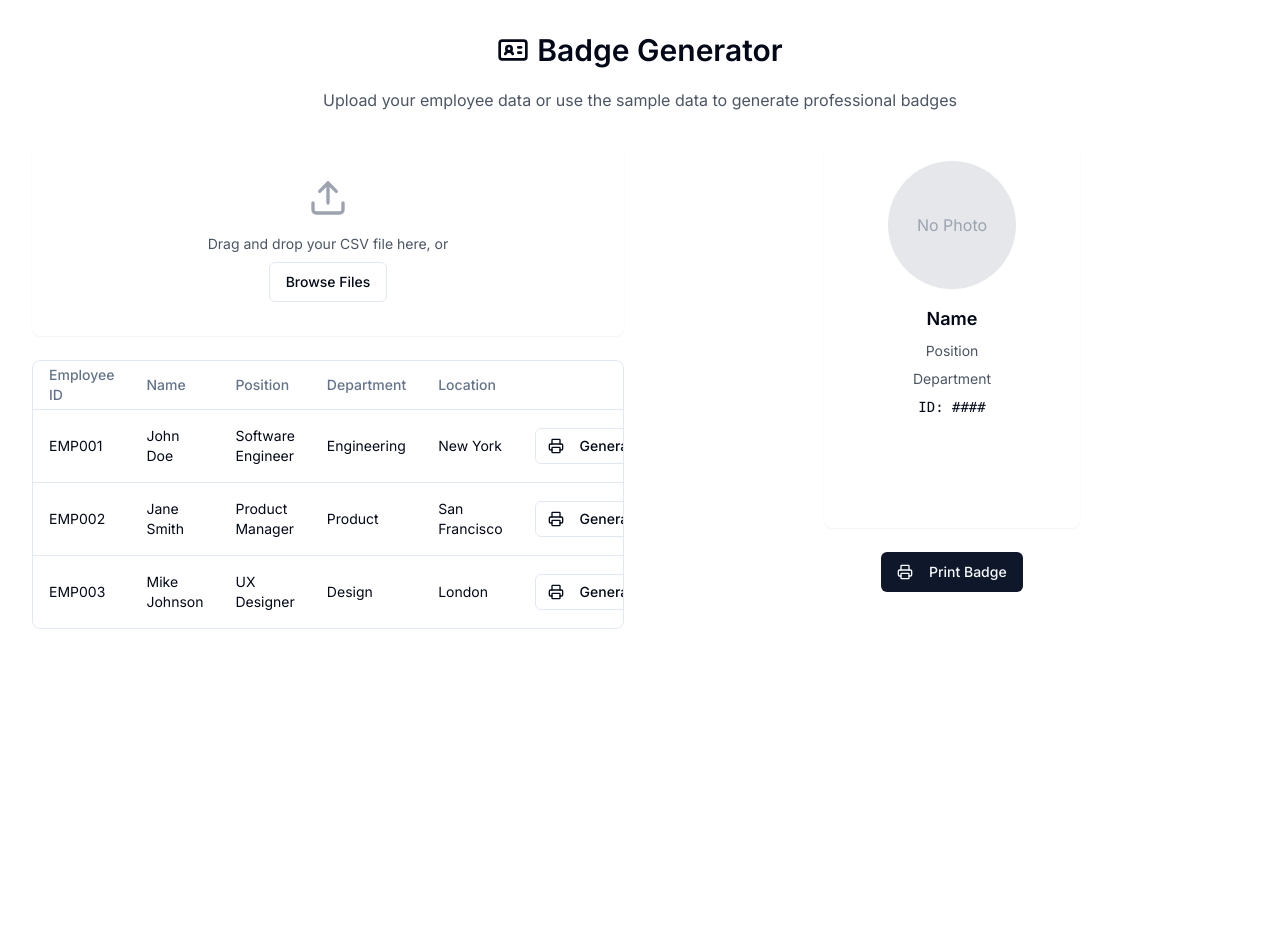
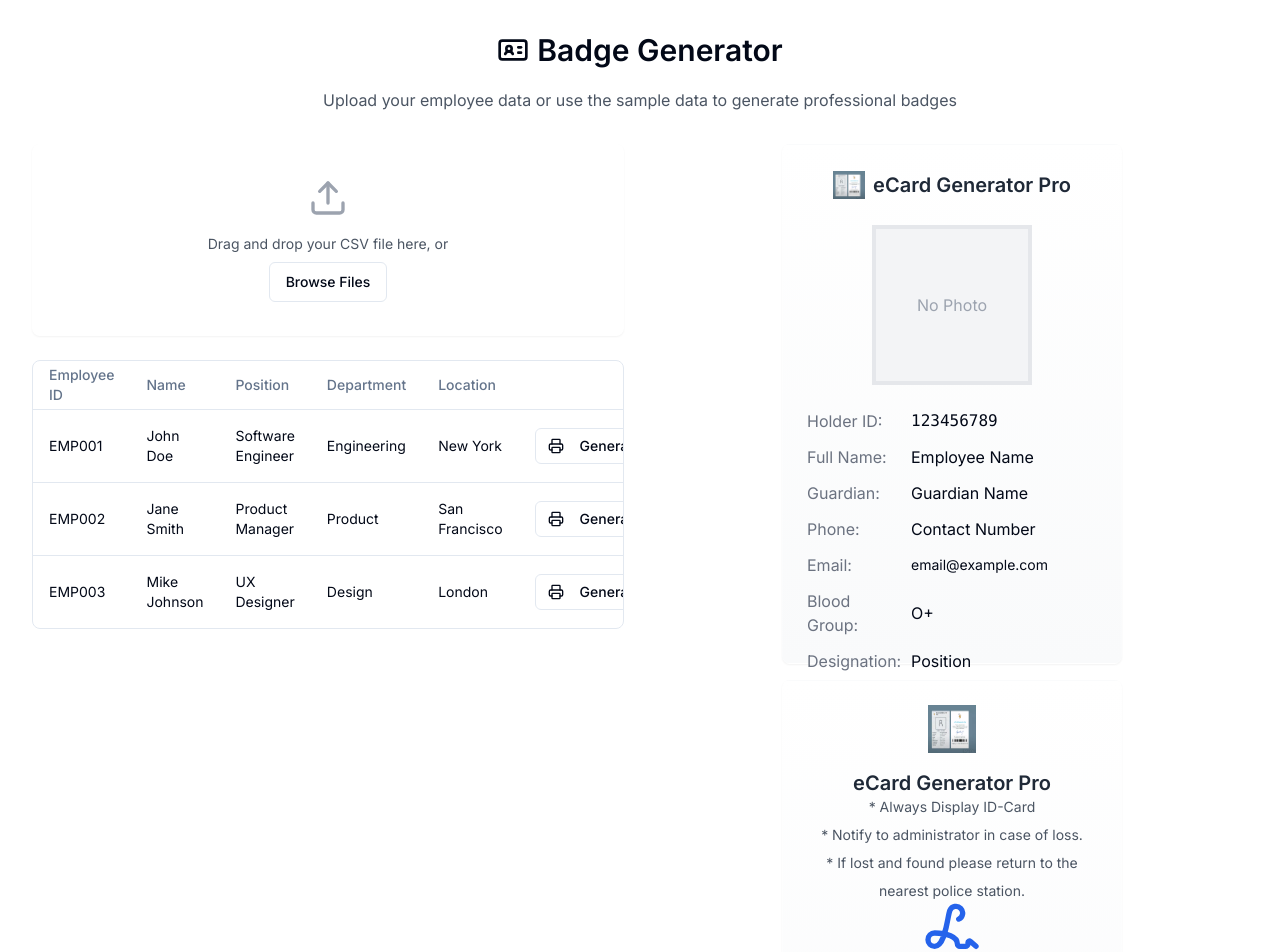
Before and after one commit to justasolution/badgecraft-automator, a React (Vite) app: page / in a window 1280 px wide. Shown: the top 952 px of the page. Before the commit the page ends 800 px from the top, so only its background shows below. Built offline with nearby package versions, Linux system fonts and the light colour scheme.

Commit message:
Improve badge UI and printing
Update the UI of the badge generator to be more visually appealing and innovative,  improving the printing functionality to only print the badge itself.  Enhance the overall design to make it suitable for sale as a software product.

```diff
--- a/src/App.css
+++ b/src/App.css
@@ -14,6 +14,11 @@
     top: 50%;
     transform: translate(-50%, -50%);
   }
+
+  /* Force each card to be on a new page */
+  .badge-preview > * {
+    page-break-after: always;
+  }
 }
 
 #root {
@@ -21,3 +26,17 @@
   margin: 0 auto;
   text-align: center;
 }
+
+/* Glass effect */
+.glass-card {
+  background: rgba(255, 255, 255, 0.7);
+  backdrop-filter: blur(10px);
+  border: 1px solid rgba(255, 255, 255, 0.2);
+  box-shadow: 0 8px 32px rgba(0, 0, 0, 0.1);
+}
+
+/* Fancy background */
+body {
+  background: linear-gradient(135deg, #f5f7fa 0%, #c3cfe2 100%);
+  min-height: 100vh;
+}
--- a/src/components/BadgePreview.tsx
+++ b/src/components/BadgePreview.tsx
@@ -1,5 +1,6 @@
 
 import { Card } from "./ui/card";
+import { QrCode, Signature } from "lucide-react";
 
 interface BadgePreviewProps {
   employee: {
@@ -8,14 +9,36 @@ interface BadgePreviewProps {
     department?: string;
     employeeId?: string;
     photo?: string;
+    bloodGroup?: string;
+    email?: string;
+    phone?: string;
+    issueDate?: string;
+    guardian?: string;
   };
 }
 
 export const BadgePreview = ({ employee }: BadgePreviewProps) => {
+  const currentDate = new Date().toLocaleDateString('en-US', {
+    year: 'numeric',
+    month: '2-digit',
+    day: '2-digit'
+  });
+
   return (
-    <Card className="w-64 h-96 p-4 mx-auto glass-card animate-scale-in">
-      <div className="flex flex-col items-center space-y-4">
-        <div className="w-32 h-32 rounded-full bg-gray-200 overflow-hidden">
+    <div className="flex flex-col gap-4 badge-preview">
+      {/* Front of the card */}
+      <Card className="w-[340px] h-[520px] p-6 mx-auto glass-card animate-scale-in bg-gradient-to-b from-white to-gray-50">
+        <div className="flex flex-col items-center space-y-6">
+          <div className="flex items-center gap-2">
+            <img
+              src="/lovable-uploads/2befb7fa-f337-4887-9d7b-fac42d1d5b2b.png"
+              alt="Logo"
+              className="w-8 h-8 object-contain"
+            />
+            <h2 className="text-xl font-semibold text-gray-800">eCard Generator Pro</h2>
+          </div>
+
+          <div className="w-40 h-40 border-4 border-gray-200 overflow-hidden">
             {employee.photo ? (
               <img
                 src={employee.photo}
@@ -23,20 +46,88 @@ export const BadgePreview = ({ employee }: BadgePreviewProps) => {
                 className="w-full h-full object-cover"
               />
             ) : (
-            <div className="w-full h-full flex items-center justify-center text-gray-400">
+              <div className="w-full h-full flex items-center justify-center bg-gray-100 text-gray-400">
                 No Photo
               </div>
             )}
           </div>
-        <div className="text-center space-y-2">
-          <h3 className="font-semibold text-lg">{employee.name || "Name"}</h3>
-          <p className="text-sm text-gray-600">{employee.position || "Position"}</p>
-          <p className="text-sm text-gray-600">
-            {employee.department || "Department"}
-          </p>
-          <p className="text-sm font-mono">{employee.employeeId || "ID: ####"}</p>
+
+          <div className="w-full space-y-3 text-left">
+            <div className="flex items-center gap-2">
+              <span className="text-gray-500 w-24">Holder ID:</span>
+              <span className="font-mono">{employee.employeeId || "123456789"}</span>
+            </div>
+            <div className="flex items-center gap-2">
+              <span className="text-gray-500 w-24">Full Name:</span>
+              <span>{employee.name || "Employee Name"}</span>
+            </div>
+            <div className="flex items-center gap-2">
+              <span className="text-gray-500 w-24">Guardian:</span>
+              <span>{employee.guardian || "Guardian Name"}</span>
+            </div>
+            <div className="flex items-center gap-2">
+              <span className="text-gray-500 w-24">Phone:</span>
+              <span>{employee.phone || "Contact Number"}</span>
+            </div>
+            <div className="flex items-center gap-2">
+              <span className="text-gray-500 w-24">Email:</span>
+              <span className="text-sm">{employee.email || "email@example.com"}</span>
+            </div>
+            <div className="flex items-center gap-2">
+              <span className="text-gray-500 w-24">Blood Group:</span>
+              <span>{employee.bloodGroup || "O+"}</span>
+            </div>
+            <div className="flex items-center gap-2">
+              <span className="text-gray-500 w-24">Designation:</span>
+              <span>{employee.position || "Position"}</span>
+            </div>
+            <div className="flex items-center gap-2">
+              <span className="text-gray-500 w-24">Issue Date:</span>
+              <span>{currentDate}</span>
+            </div>
+            <div className="flex items-center gap-2">
+              <span className="text-gray-500 w-24">Address:</span>
+              <span className="text-sm">{employee.department || "Department"}</span>
+            </div>
           </div>
         </div>
       </Card>
+
+      {/* Back of the card */}
+      <Card className="w-[340px] h-[520px] p-6 mx-auto glass-card animate-scale-in bg-gradient-to-b from-white to-gray-50">
+        <div className="flex flex-col items-center justify-between h-full">
+          <div className="text-center space-y-4">
+            <img
+              src="/lovable-uploads/2befb7fa-f337-4887-9d7b-fac42d1d5b2b.png"
+              alt="Logo"
+              className="w-12 h-12 mx-auto"
+            />
+            <h2 className="text-xl font-semibold text-gray-800">eCard Generator Pro</h2>
+          </div>
+
+          <div className="text-center space-y-2 text-sm text-gray-600">
+            <p>* Always Display ID-Card</p>
+            <p>* Notify to administrator in case of loss.</p>
+            <p>* If lost and found please return to the</p>
+            <p>nearest police station.</p>
+          </div>
+
+          <div className="w-full space-y-4">
+            <div className="border-b border-gray-300 pb-4">
+              <Signature className="w-32 h-16 mx-auto text-blue-600" />
+              <p className="text-center text-sm text-gray-600">Authorised Signature</p>
+            </div>
+
+            <div className="flex justify-center">
+              <QrCode className="w-32 h-32" />
+            </div>
+
+            <p className="text-center text-sm text-gray-600">
+              Property of eCard Generator Pro
+            </p>
+          </div>
+        </div>
+      </Card>
+    </div>
   );
 };
```
Also changed, not shown: public/lovable-uploads/2befb7fa-f337-4887-9d7b-fac42d1d5b2b.png (added). Lines whose indentation alone changed are shown as unchanged.
